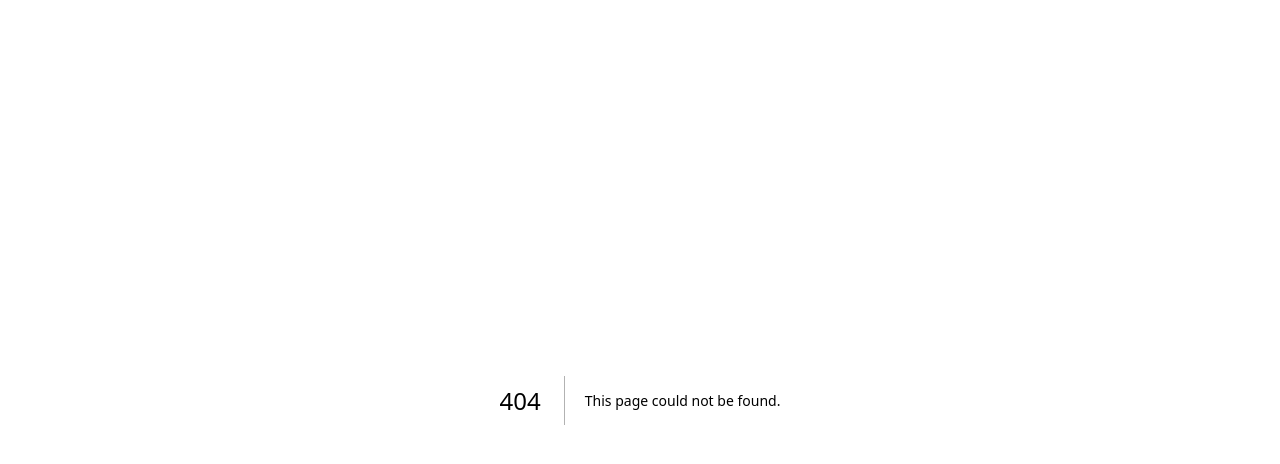
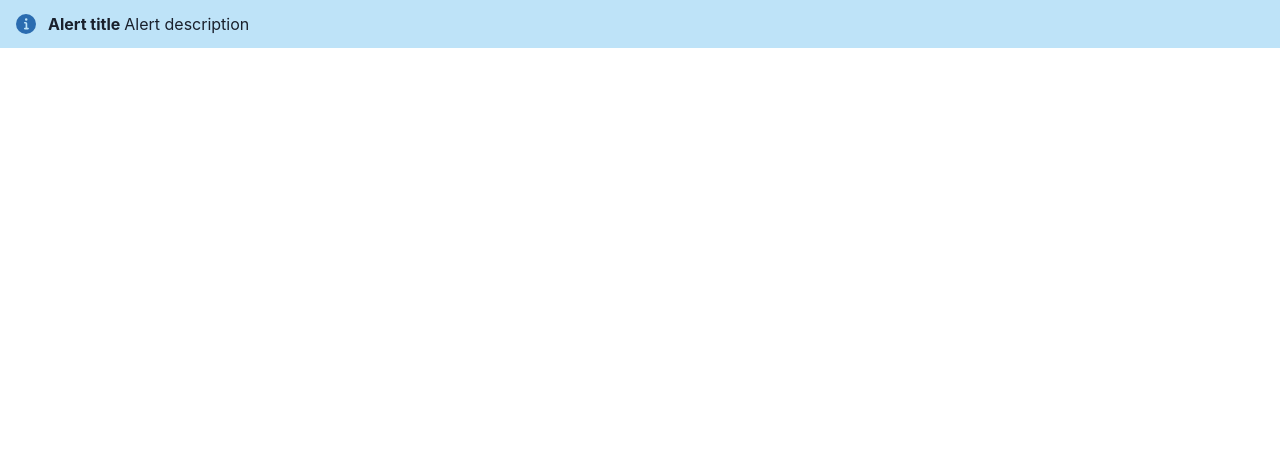
Before and after one commit to WebTimeGit/builder, a Next.js app: page /testform6 in a window 1280 px wide. Before the commit this address had no page. Shown: the top 464 px of the page. Built offline with nearby package versions, Linux system fonts and the light colour scheme.

Commit message:
new page

```diff
--- /dev/null
+++ b/pages/testform6.tsx
@@ -0,0 +1,22 @@
+import React from 'react'
+import {
+  ChakraProvider,
+  Alert,
+  AlertIcon,
+  AlertTitle,
+  AlertDescription
+} from '@chakra-ui/react'
+
+const App = () => (
+  <ChakraProvider resetCSS>
+    <Alert>
+      <AlertIcon />
+      <AlertTitle mr={1} fontWeight="bold">
+        Alert title
+      </AlertTitle>
+      <AlertDescription>Alert description</AlertDescription>
+    </Alert>
+  </ChakraProvider>
+)
+
+export default App
```
